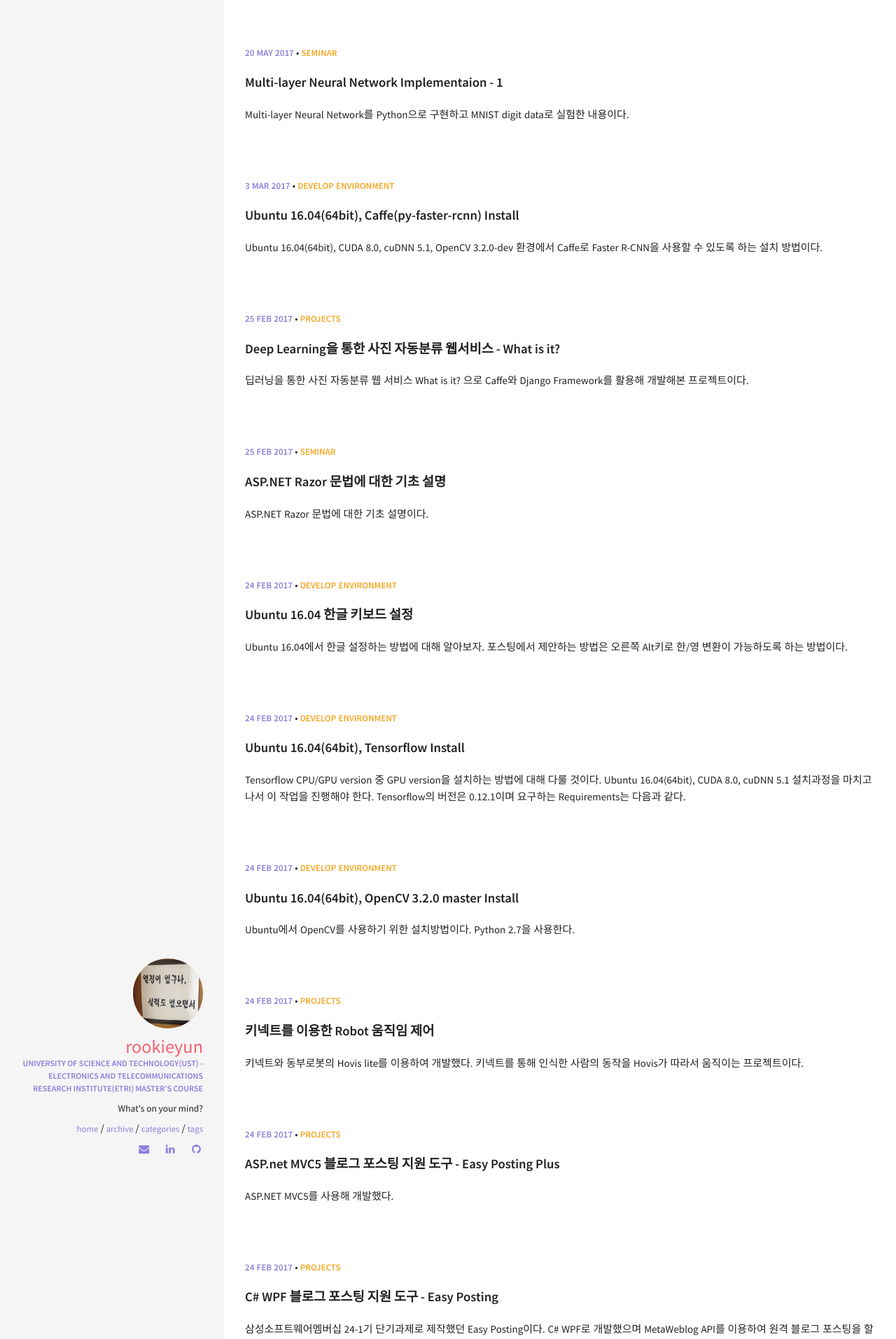
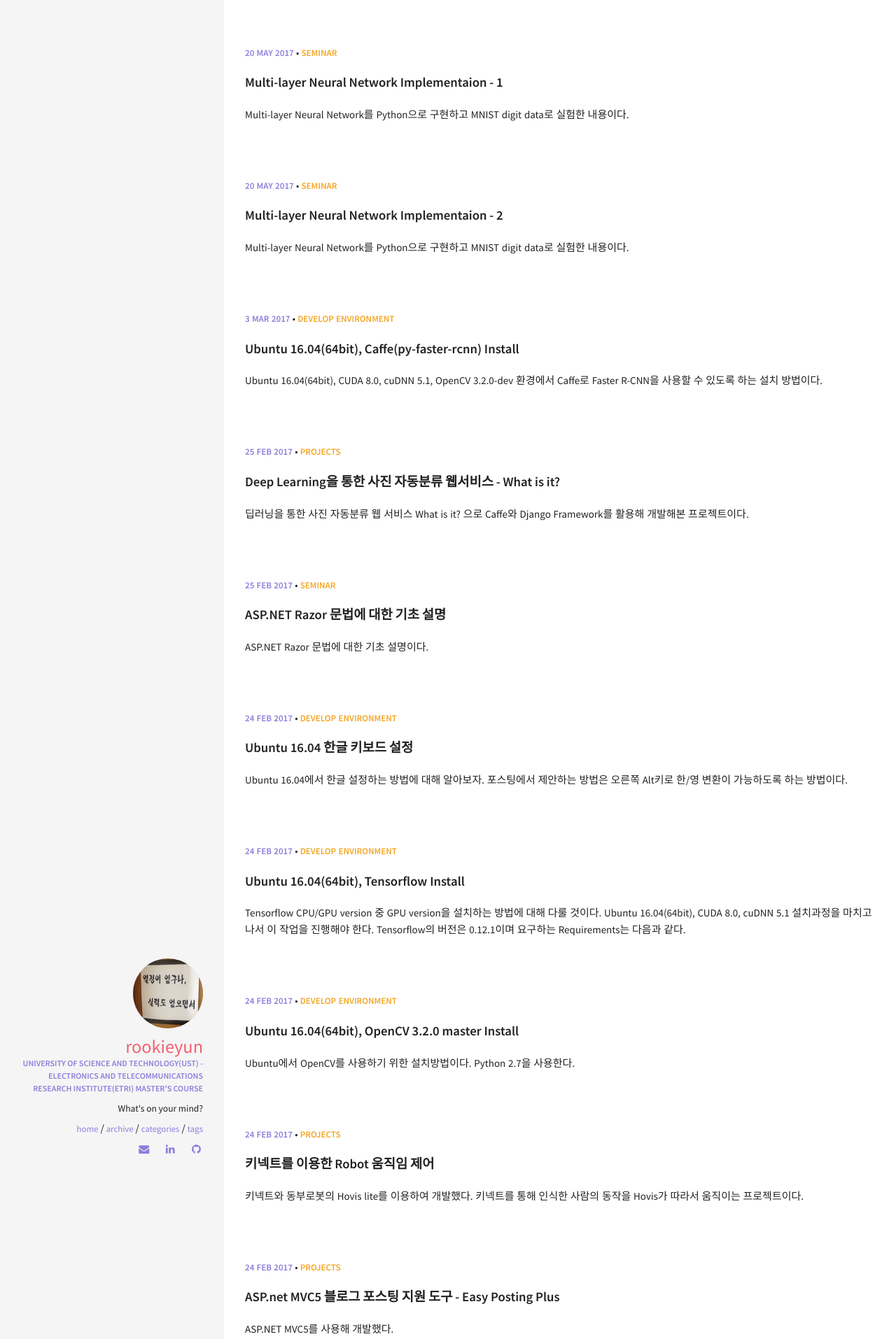
Before and after one commit to yunsangq/yunsangq.github.io, a Jekyll site: the page built from index.html, in a window 1280 px wide. Shown: the top 1914 px of the page at 70% size. Built offline with Jekyll 4.4.1, drawn with Linux system fonts in a browser that asks for light colours; part of the change alters nothing that is shown.

Commit message:
nn-2 add

```diff
--- /dev/null
+++ b/_posts/2017-05-20-nn-2.md
@@ -0,0 +1,96 @@
+---
+layout: post
+title: "Multi-layer Neural Network Implementaion - 2"
+date:   2017-05-20
+excerpt: "Multi-layer Neural Network를 Python으로 구현하고 MNIST digit data로 실험한 내용이다."
+categories: [Seminar]
+tags: [Machine learning]
+comments: true
+---
+
+**[Multi-layer Neural Network Implementaion - 1] 보고오기**
+
+### 3.9 L2 & L1 Regularization
+
+Regularization은 일종의 penalty 조건으로 cost function이 작아지는 쪽으로 진행할 경우 단순하게 작아지기만 하면 특정 가중치 값들이 커지면서 오히려 결과에 악영향을 끼치는 경우가 발생한다.
+
+$$
+C = C_0 + \frac{\lambda}{2n}\sum w^2
+$$
+
+위 식을 통해 학습의 방향이 단순하게 원래 cost function의 값인 C0가 작아지는 방향으로만 진행되는 것이 아니라 w값들 역시 최소가 되는 방향으로 진행하게 된다.
+  이때 cost function을 w에 대해서 편미분을 하게되면 새로운 가중치는 아래와 같이 결정된다.
+
+
+$$ \begin{align}
+w' &= w - \eta \frac{\partial C_0}{\partial w} - \frac{\eta\lambda}{n}w \\
+&= \Big(1 - \frac{\eta\lambda}{n}\Big)w - \eta\frac{\partial C_0}{\partial w}
+\end{align}
+$$
+
+이때 L2 Regularization은 weight decay에 의해 특정 가중치가 비정상적으로 커지고 이로인해 학습에 악영향을 끼치는 것을 방지할 수 있다.
+
+$$
+C = C_0 + \frac{\lambda}{n}\sum |w|
+$$
+
+$$
+w' = w - \frac{\eta\lambda}{n}sgn(w) - \eta\frac{\partial C_0}{\partial w}
+$$
+
+L1 Regularization은 w값이 2차항 대신 1차항이 오게된다. 마찬가지로 cost function을 w에 대해서 편미분을 하게되면 새로운 가중치는 위와 같이 결정된다.
+  이를 통해 weight값을 줄이는 것이 아니라 w의 부호에 따라 상수 값을 빼주는 방식으로 Regularization을 하게 되며 작은 가중치들은 0으로 수렴하고 중요한 가중치들만 남게 된다.
+따라서 몇 개의 의미있는 값을 얻어내고자 할 경우 L1이 효과적이다.
+
+다음은 실제 구현한 테스트 결과이다. SGD + Cross-Entropy + Softmax에 Lambda 값을 5.0으로 지정하고 나머지 조건은 기존과 동일하다.
+
+![Accuracy per epochs Cross-entropy + Softmax Image]({{ site.url }}/img/CE+S_accuracy_per_epoch.png)
+
+![Accuracy per epochs Cross-entropy + Softmax + L2 Image]({{ site.url }}/img/CE+S+L2_accuracy_per_epoch.png)
+
+![Accuracy per epochs Cross-entropy + Softmax + L1 Image]({{ site.url }}/img/CE+S+L1_accuracy_per_epoch.png)
+
+
+그래프를 통해 비교해보면 L2, L1을 적용한 결과에선 Overfitting이 감소한것을 확인할 수 있다. 또한 L2의 경우 Overfitting이 감소하면서 Test Data Accuracy가 97.21%로 Fig9의 96.33%에 비해 증가 한 것을 확인할 수 있다.
+
+### 3.10 Dropout
+
+Dropout은 L2, L1과 같이 Overfitting 문제를 피하기 위한 방법이며 학습을 할때 모든 뉴런이 학습을 수행하는 것이 아닌 일부 뉴런들을 생략(dropout)하고 줄어든 신경망을 통해 학습을 한다.
+mini-batch 구간 동안 dropout된 망에 대한 학습을 끝내면 다시 무작위로 다른 뉴런들을 dropout하면서 반복적으로 학습을 수행한다.
+
+이러한 과정을 통해 Voting 효과처럼 mini-batch마다 이루어 지는 무작위 뉴런의 학습에 의해 평균 효과를 얻을 수 있으며 특정 뉴런의 바이어스나 가중치가 큰 값을 가지지 못하도록 해서 학습에 악영향을 미치는 것을 방지 할 수 있다.
+
+![Accuracy per epochs Cross-entropy + Softmax + Dropout Image]({{ site.url }}/img/CE+S+D_accuracy_per_epoch.png)
+
+Dropout의 비율은 0.8이며 결과 그래프를 확인하면 Overfitting이 감소한 것을 확인할 수 있다.
+
+### 3.11 Weight initialization
+
+$$
+w = random(input, output) / \sqrt{input}
+$$
+
+Xavier 초기화 방법을 이용하여 Weight initialization을 했다. Xavier 초기화 방법은 input 뉴런의 수에 맞게 조정한다. 뉴런마다 이전 레이어에서 들어오는 input 뉴런의 수가 많다면 파라미터의 초기화 값을 낮추어서 너무 큰 값이 되지 않도록 하고 반대로 뉴런의 수가 적다면 초기화 값을 높히는 역할을 한다.
+
+![Accuracy per epochs Cross-entropy + Softmax + Dropout Image]({{ site.url }}/img/L2&W_accuracy_per_epoch.png)
+
+결과 그래프를 확인하면 L2에 비해 Weight initialization을 해준 학습의 속도가 더 빠른것을 확인할 수 있다.
+
+## 4. Result
+
+실험한 학습 데이터를 기반으로 Test Data를 input으로 넣어 측정한 Accuracy를 표로 나타내었다. 이를 통해 Cross-Entropy와 Softmax를 사용하는 방법이 정확도 향상에 효과가 있으며 특히 L2 Regularization + Weight Init은 97.23%로 가장 높은 정확도를 나타냈다.
+
+![result Image]({{ site.url }}/img/nn_result.png)
+
+![result graph Image]({{ site.url }}/img/total_accuracy_per_epoch.png)
+
+784개의 input layer, 60개의 hidden layer, 10개의 output으로 신경망을 구축했으며 학습방법은 Stochastic Gradient Descent(SGD)로 Learning Rate = 0.5, Epochs = 50, Mini batch size = 10, L2의 Lambda = 5.0, Dropout Rate = 0.8, 5000개의 Training data, 10000개의 Validation data, 10000개의 Test data로 이루어진 MNIST dataset을 사용했다.
+
+신경망에 적용된 학습방법은 Sigmoid Activation Functions으로 SGD와 Weigh initialization, Cross-Entropy, Softmax, Dropout, L2 Regularization을 사용했다.
+
+SangYun은 SGD + Cross-Entropy + Softmax + L2 + Dropout + Weight를 이용해 학습한 결과이다. 그래프를 살펴보면 Validation data의 Accuracy는 Weight Init과 SangYun이 가장 빠른 학습 속도를 보이고 있다.
+특히 SGD + Cross-Entropy + Softmax + L2 + Weight은 가장 높은 Test data 정확도 **97.23%**를 나타내며 학습 속도 또한 가장 빠른것으로 나타났다.
+
+실험 결과 Multi-layer Neural Network에 대한 이론뿐만 아니라 실제 구현을 해보며 이론에 대한 결과물을 확인할 수 있었으며 인공신경망에 대해 이해할 수 있는 좋은 경험이었다.
+
+[Multi-layer Neural Network Implementaion - 1]: https://yunsangq.github.io/articles/2017-05/nn
```
Also changed, not shown: _posts/2017-05-20-nn.md (+6 -0 lines), img/CE+S+D_accuracy_per_epoch.png (added), img/CE+S+L1_accuracy_per_epoch.png (added), img/CE+S+L2_accuracy_per_epoch.png (added), img/CE+S_accuracy_per_epoch.png (added), img/L2_W_accuracy_per_epoch.png (added), img/nn_result.png (added), img/total_accuracy_per_epoch.png (added).
